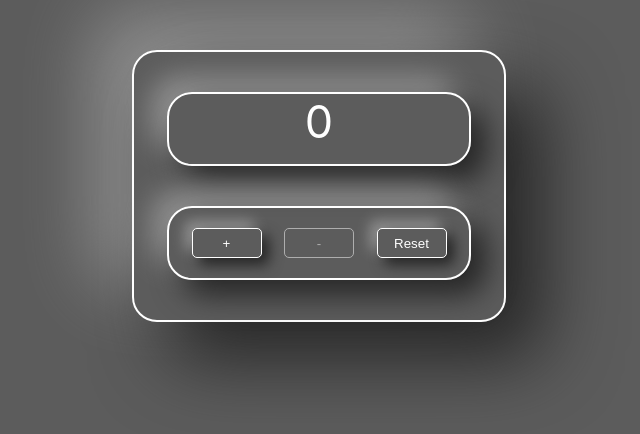
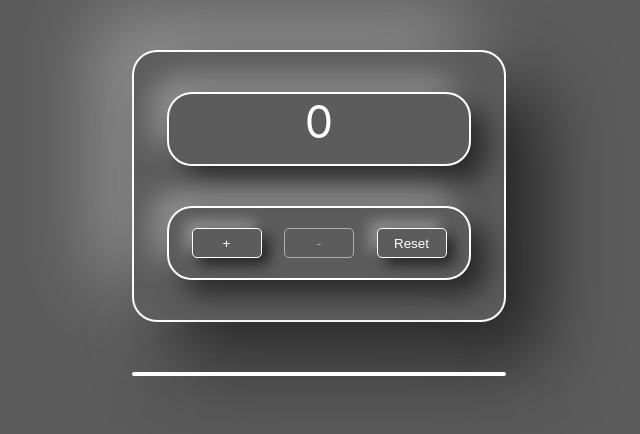
Before and after one commit to AntonRybakou/counter, a React (Create React App) app: page / in a window 1280 px wide. Shown: the top 434 px of the page, without its empty margins (321-961 px from the left). Built offline with nearby package versions, Linux system fonts and the light colour scheme.

Commit message:
feat: add fixes

```diff
--- a/src/App.css
+++ b/src/App.css
@@ -23,12 +23,12 @@
   align-items: center;
 }
 
-.Neo {
-  width: 100px;
-  height: 50px;
-  margin: 40px auto;
+.Set {
+  margin: 50px auto;
+  width: 370px;
+  border: 2px solid white;
 
   border-radius: 25px;
-  box-shadow:  7px 7px 14px #252525,
-  -7px -7px 14px #939393;
+  box-shadow:  37px 37px 74px #252525,
+  -37px -37px 74px #939393;
 }
--- a/src/App.tsx
+++ b/src/App.tsx
@@ -18,6 +18,7 @@ function App() {
     }
 
     return (
+        <>
             <div className="App">
                 <Counter
                     data={state}
@@ -36,6 +37,10 @@ function App() {
                         callBack={reset}/>
                 </div>
             </div>
+            <div className="Set">
+
+            </div>
+        </>
     );
 }
 
--- a/src/components/Button/Button.module.css
+++ b/src/components/Button/Button.module.css
@@ -27,10 +27,12 @@
     box-shadow: none;
     opacity: 50%;
 }
-
 .disable:hover {
     color: white;
     border-color: white;
     box-shadow: none;
     opacity: 50%;
 }
+.disable:active {
+    transform: none;
+}
```
Lines whose indentation alone changed are shown as unchanged.
